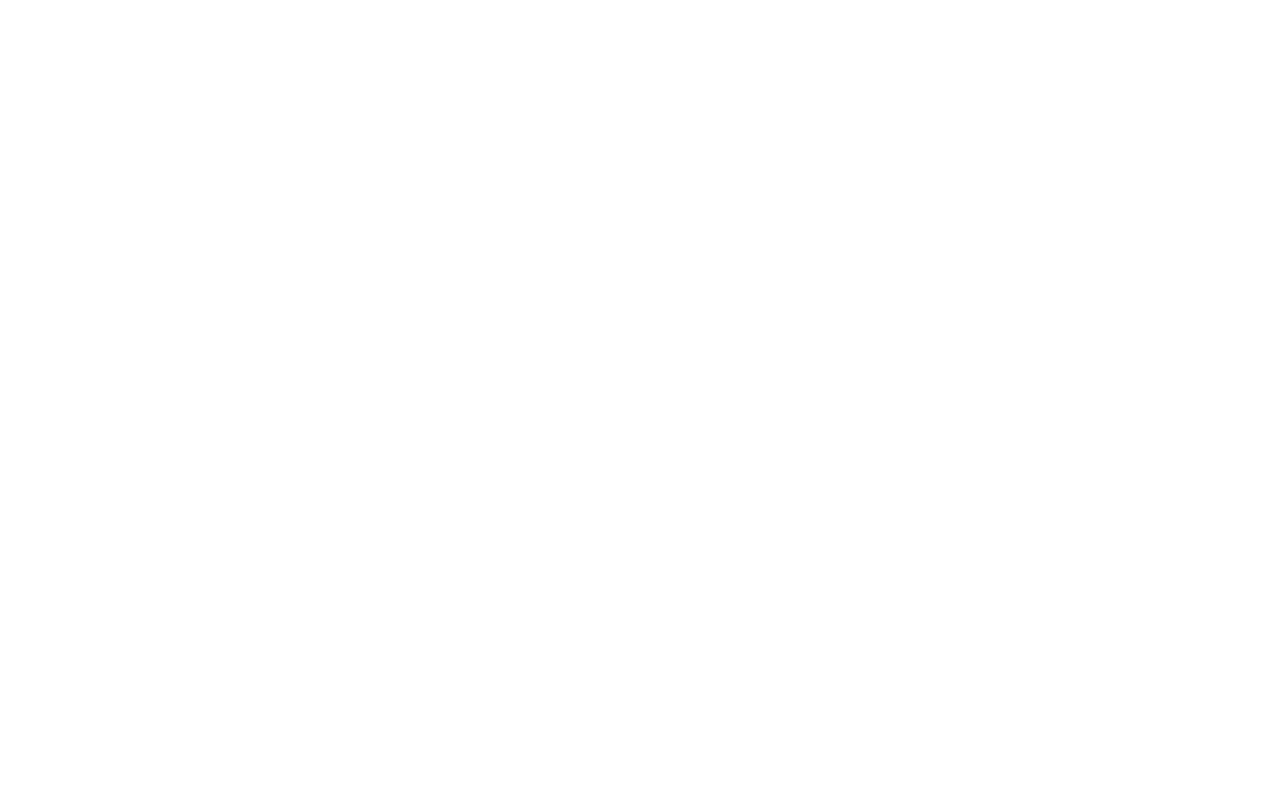
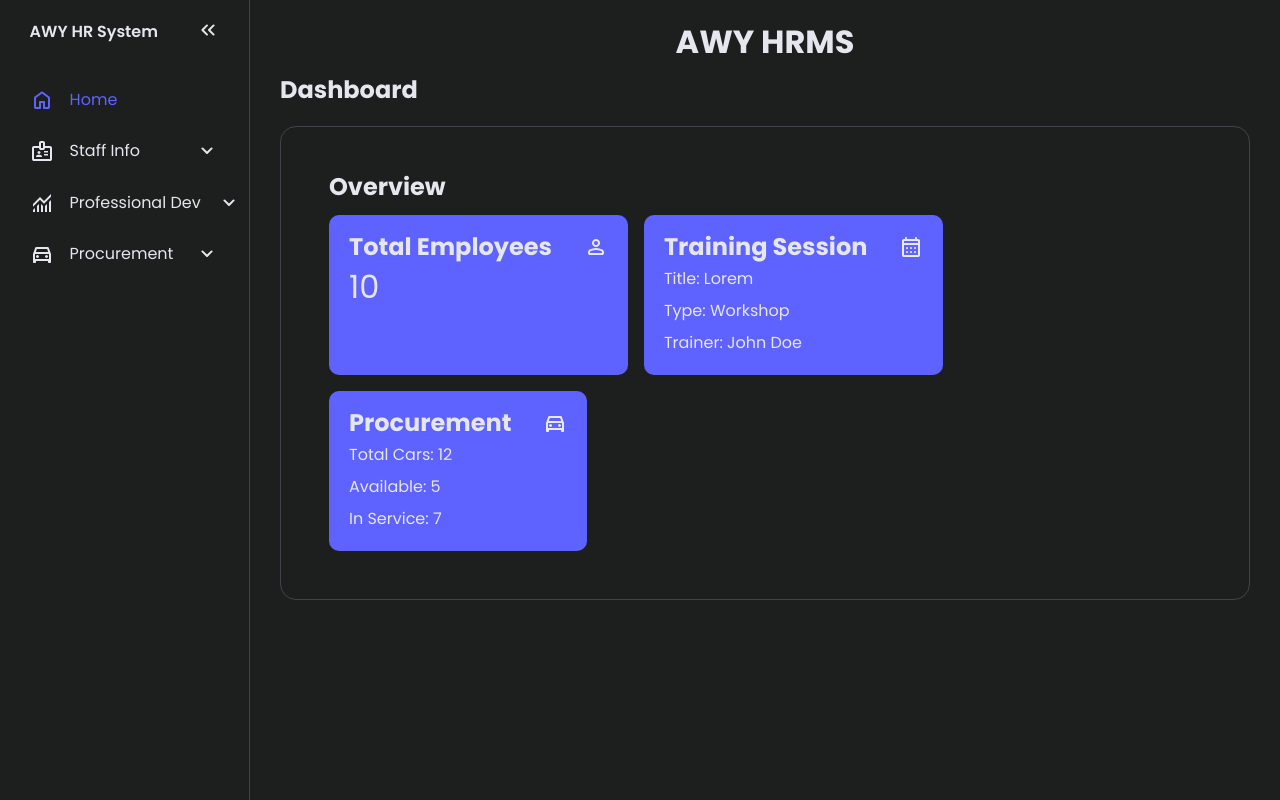
Before and after one commit to Kamohelomokhethi/AWY-human-resource-management-system, a React (Vite) app: page / in a window 1280 px wide. Built offline with nearby package versions, Linux system fonts and the light colour scheme.

Commit message:
main.jsx

```diff
--- a/src/main.jsx
+++ b/src/main.jsx
@@ -1,12 +1,14 @@
 import React from 'react';
 import ReactDOM from 'react-dom/client';
-import { BrowserRouter } from 'react-router-dom';
+import { HashRouter } from 'react-router-dom';
 import './assets/style.css';
 import App from './App.jsx';
 
 const root = ReactDOM.createRoot(document.getElementById('root'));
 root.render(
-  <BrowserRouter basename='/AWY-human-resource-management-system'>
-    <App />
-  </BrowserRouter>
+  <React.StrictMode>
+    <HashRouter>
+      <App />
+    </HashRouter>
+  </React.StrictMode>
 );
--- a/vite.config.js
+++ b/vite.config.js
@@ -5,4 +5,4 @@
 export default defineConfig({
   plugins: [react()],
   base: "/AWY-human-resource-management-system"
-});
+})
```
